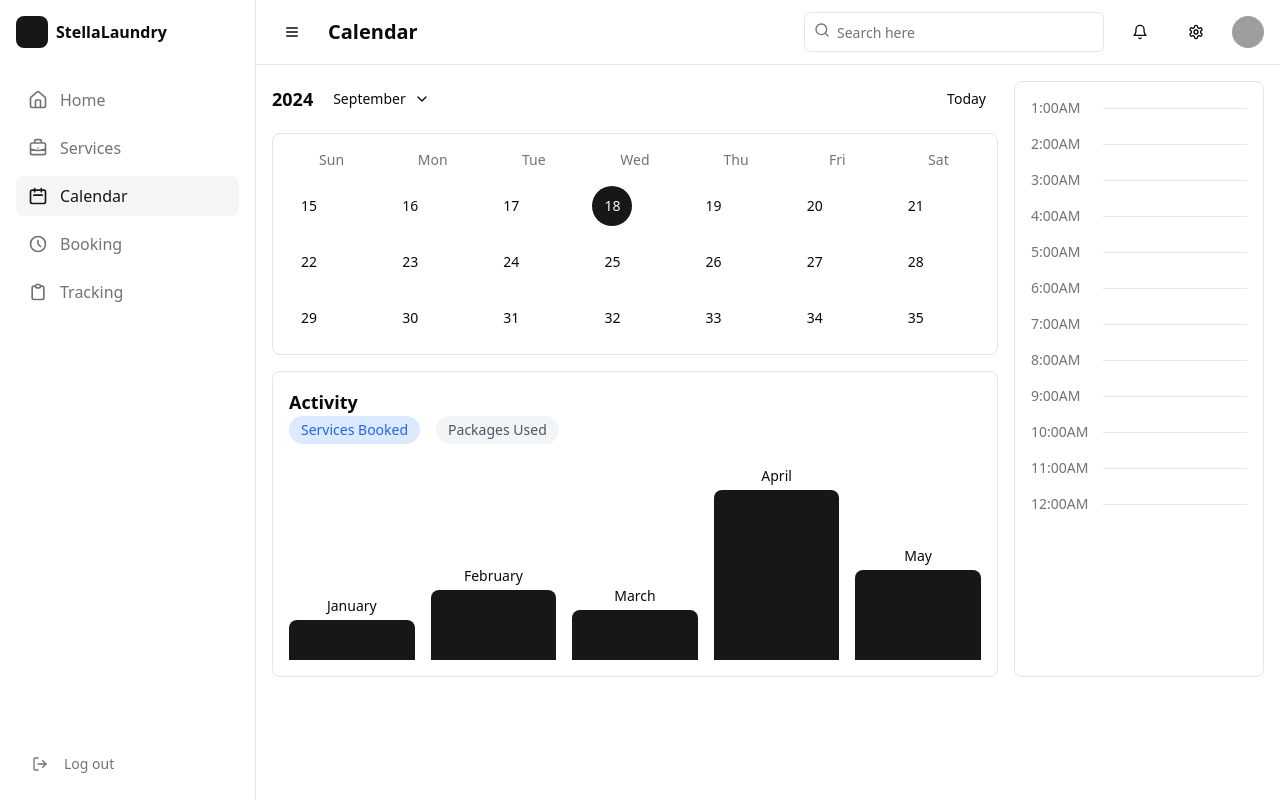
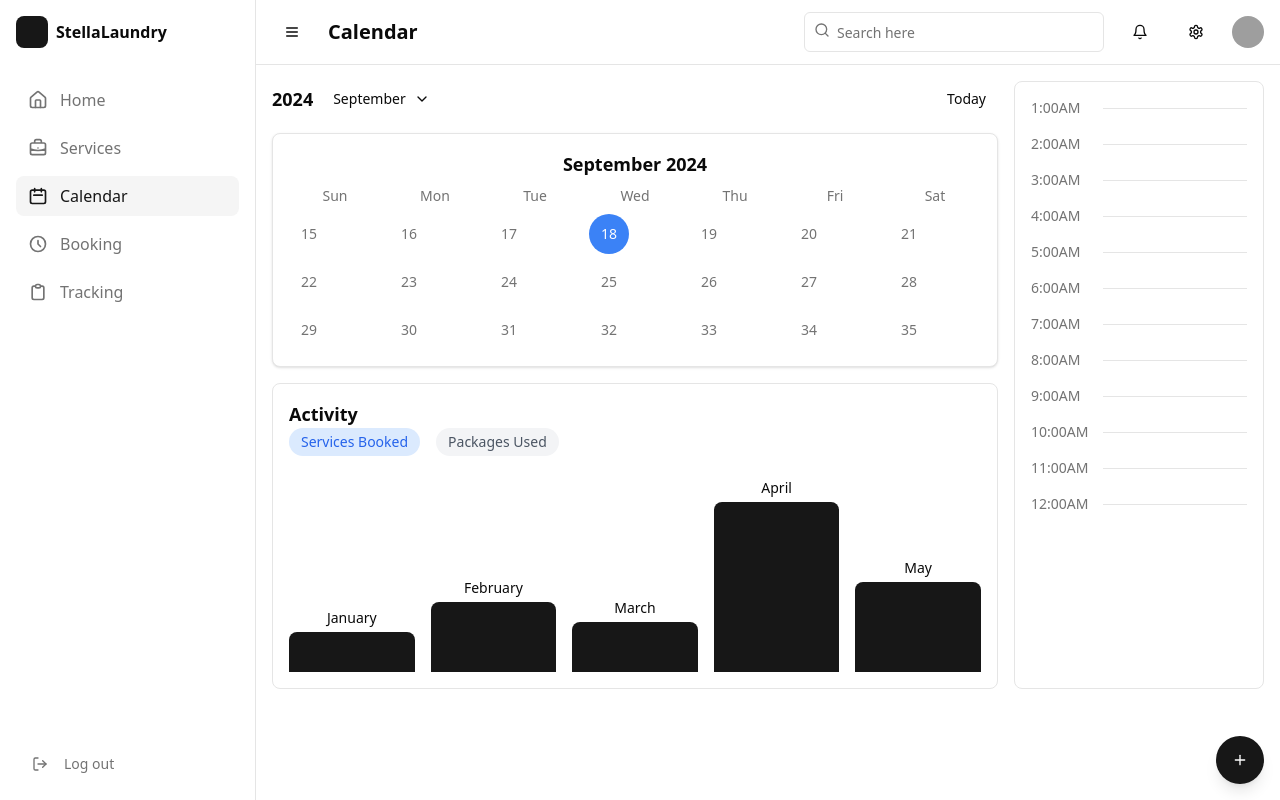
Before and after one commit to Aristocratjnr/Consumer-dashboard, a Next.js app: page /calendar in a window 1280 px wide. Built offline with nearby package versions, Linux system fonts and the light colour scheme; grey boxes are pictures that could not be loaded.

Commit message:
add 'Plus' button to CalendarDashboard; implement button for adding new events

```diff
--- a/src/app/(dashboard)/calendar/page.tsx
+++ b/src/app/(dashboard)/calendar/page.tsx
@@ -1,6 +1,6 @@
 'use client'
 
-import { Bell, Home, LogOut, Menu, Search, Settings, ChevronDown } from 'lucide-react'
+import { Bell, Home, LogOut, Menu, Search, Settings, ChevronDown, Plus } from 'lucide-react'
 import { Avatar, AvatarFallback, AvatarImage } from "@/components/ui/avatar"
 import { Button } from "@/components/ui/button"
 import {
@@ -29,7 +29,7 @@ const handleTodayClick = () => {
   }
 
   return (
-    <div className="min-h-screen bg-background">
+    <div className="min-h-screen bg-background relative">
       {/* Sidebar */}
       <div className="fixed left-0 top-0 bottom-0 w-64 border-r bg-background p-4">
         <div className="mb-8">
@@ -40,7 +40,7 @@ const handleTodayClick = () => {
         </div>
         <nav className="space-y-2">
           <Link
-            href="#"
+            href="/home"
             className="flex items-center gap-3 rounded-lg px-3 py-2 text-muted-foreground hover:bg-accent"
           >
             <Home className="h-5 w-5" />
@@ -214,25 +214,33 @@ const handleTodayClick = () => {
               </Button>
             </div>
 
-            {/* Calendar Grid */}
-            <div className="rounded-lg border bg-card p-4">
-              <div className="grid grid-cols-7 gap-4 text-center">
+                    {/* Calendar Header and Grid */}
+            <div className="rounded-lg border bg-white shadow p-4">
+            <div className="text-center mb-2">
+                <h2 className="text-lg font-semibold">{selectedMonth} 2024</h2>
+            </div>
+            <div className="grid grid-cols-7 gap-2 text-center">
                 {days.map((day) => (
                 <div key={day} className="text-sm font-medium text-muted-foreground">
                     {day}
                 </div>
                 ))}
+            </div>
+            <div className="grid grid-cols-7 gap-2 text-center mt-2">
                 {dates.map((date) => (
                 <Button
                     key={date}
                     variant={selectedDate === date ? "default" : "ghost"}
-                    className="h-10 w-10 rounded-full p-0"
+                    className={`h-10 w-10 rounded-full p-0 ${
+                    selectedDate === date ? 'bg-blue-500 text-white' : 'text-muted-foreground'
+                    }`}
                     onClick={() => setSelectedDate(date)}
                 >
                     {date}
                 </Button>
                 ))}
             </div>
+
             </div>
 
             {/* Activity Section */}
@@ -276,6 +284,14 @@ const handleTodayClick = () => {
             </div>
           </div>
         </main>
+
+        {/* Plus Button */}
+        <Button
+          className="absolute bottom-4 right-4 rounded-full bg-primary text-white h-12 w-12 flex items-center justify-center shadow-lg"
+          onClick={() => console.log('Add new event')}
+        >
+          <Plus className="h-5 w-5" />
+        </Button>
       </div>
     </div>
   )
```
Lines whose indentation alone changed are shown as unchanged.
